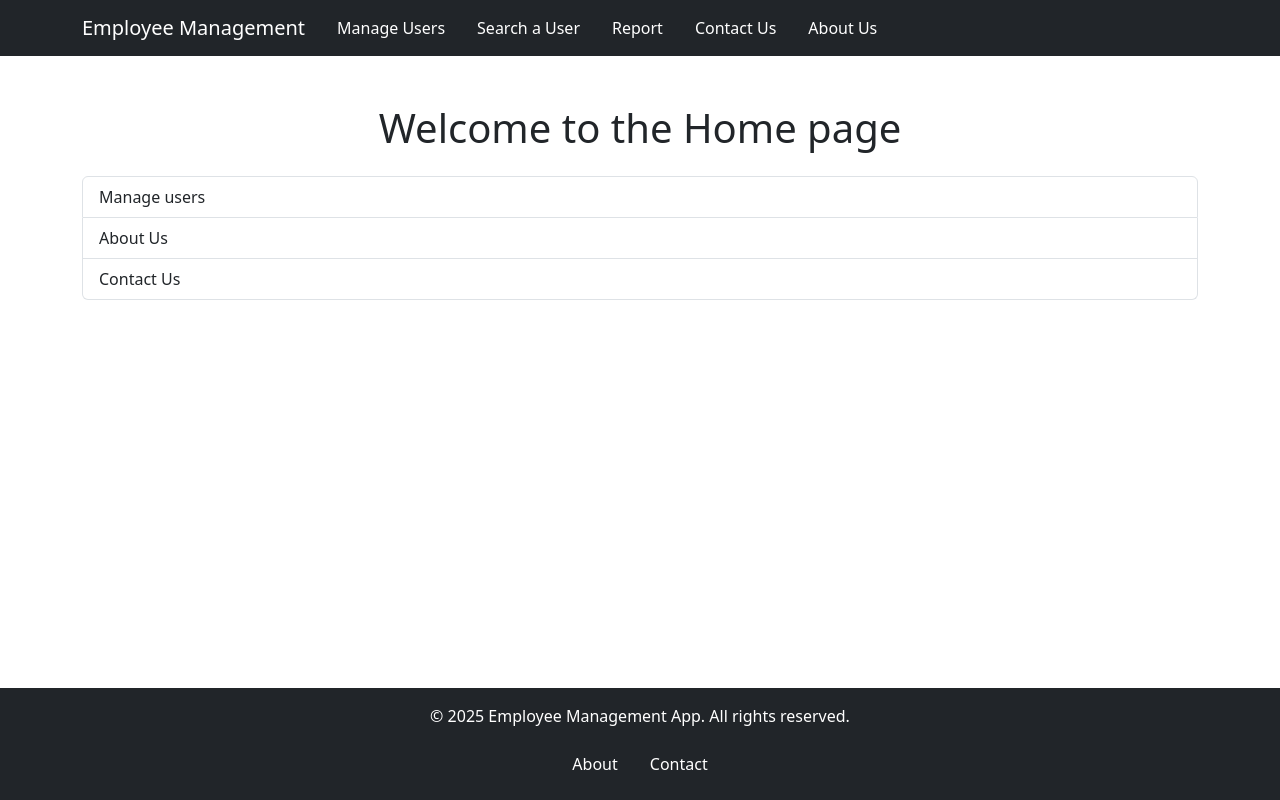
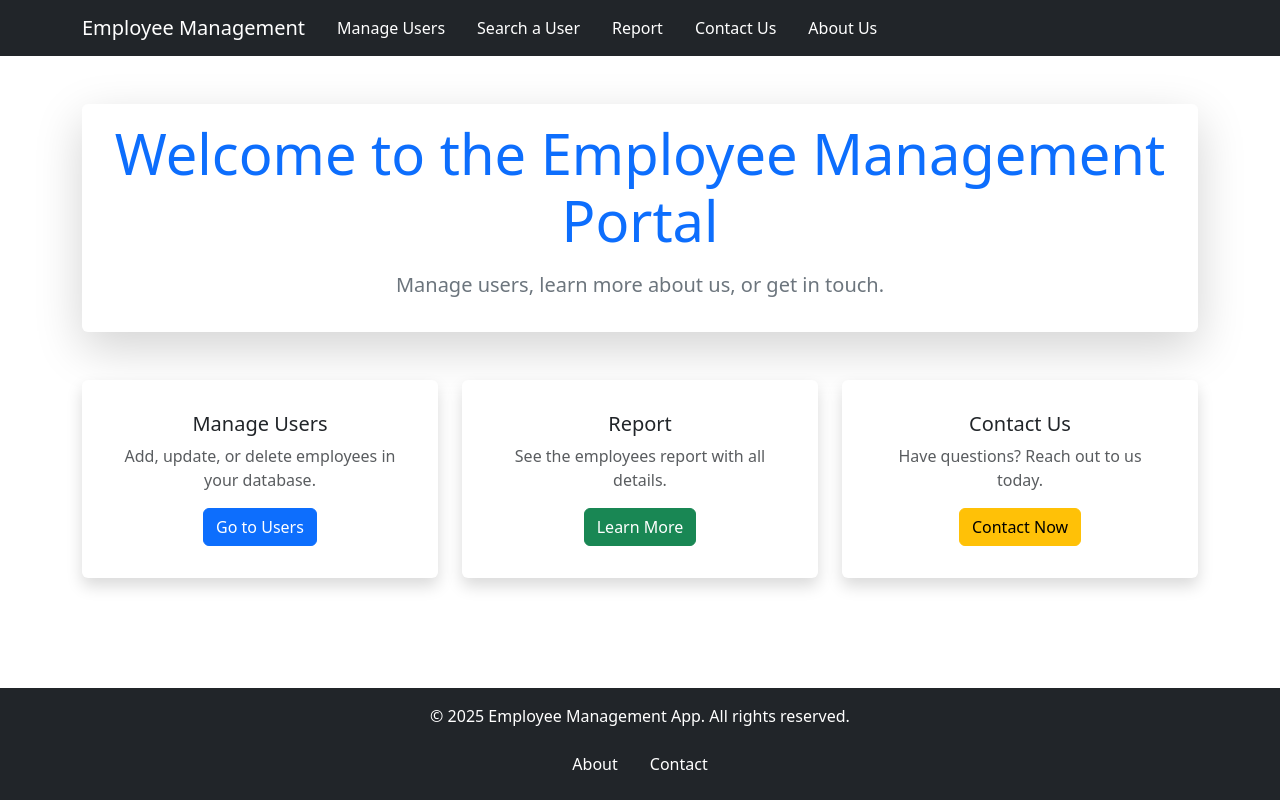
Before and after one commit to gautamcse27/crud_app, a React (Create React App) app in the folder frontend/: page / in a window 1280 px wide. Built offline with nearby package versions, Linux system fonts and the light colour scheme.

Commit message:
Update Home.js

```diff
--- a/frontend/src/Home.js
+++ b/frontend/src/Home.js
@@ -1,22 +1,56 @@
 import React from "react";
-import { Link } from 'react-router-dom';
+import 'bootstrap/dist/css/bootstrap.min.css';
+import { Link } from "react-router-dom";
+import { Navbar, Nav, Container, Card } from "react-bootstrap";
 
-const Home=()=>{
-    return (
-        <div className="container mt-5">
-            <h1 className="text-center mb-4">Welcome to the Home page</h1>
-            <div className="list-group">
-                <Link to="/users" className="list-group-item list-group-item-action">
-                Manage users
-                </Link>
-                <Link to="/about" className="list-group-item list-group-item-action">
-                    About Us
-                </Link>
-                <Link to="/contact" className="list-group-item list-group-item-action">
-                    Contact Us
-                </Link>
-            </div>
+const Home = () => {
+  return (
+    <div>
+      {/* Navigation Bar */}
+
+
+      {/* Welcome Section */}
+      <Container className="mt-5">
+        <Card className="text-center border-0 shadow-lg">
+          <Card.Body>
+            <h1 className="display-4 text-primary mb-3">Welcome to the Employee Management Portal</h1>
+            <p className="lead text-secondary">Manage users, learn more about us, or get in touch.</p>
+          </Card.Body>
+        </Card>
+
+        {/* Interactive Links */}
+        <div className="row mt-5 text-center">
+          <div className="col-md-4">
+            <Card className="p-3 shadow border-0">
+              <Card.Body>
+                <h5 className="text-dark">Manage Users</h5>
+                <p className="text-muted">Add, update, or delete employees in your database.</p>
+                <Link to="/users" className="btn btn-primary">Go to Users</Link>
+              </Card.Body>
+            </Card>
+          </div>
+          <div className="col-md-4">
+            <Card className="p-3 shadow border-0">
+              <Card.Body>
+                <h5 className="text-dark">Report</h5>
+                <p className="text-muted">See the employees report with all details.</p>
+                <Link to="/about" className="btn btn-success">Learn More</Link>
+              </Card.Body>
+            </Card>
+          </div>
+          <div className="col-md-4">
+            <Card className="p-3 shadow border-0">
+              <Card.Body>
+                <h5 className="text-dark">Contact Us</h5>
+                <p className="text-muted">Have questions? Reach out to us today.</p>
+                <Link to="/contact" className="btn btn-warning">Contact Now</Link>
+              </Card.Body>
+            </Card>
+          </div>
         </div>
-    );
+      </Container>
+    </div>
+  );
 };
+
 export default Home;
```
